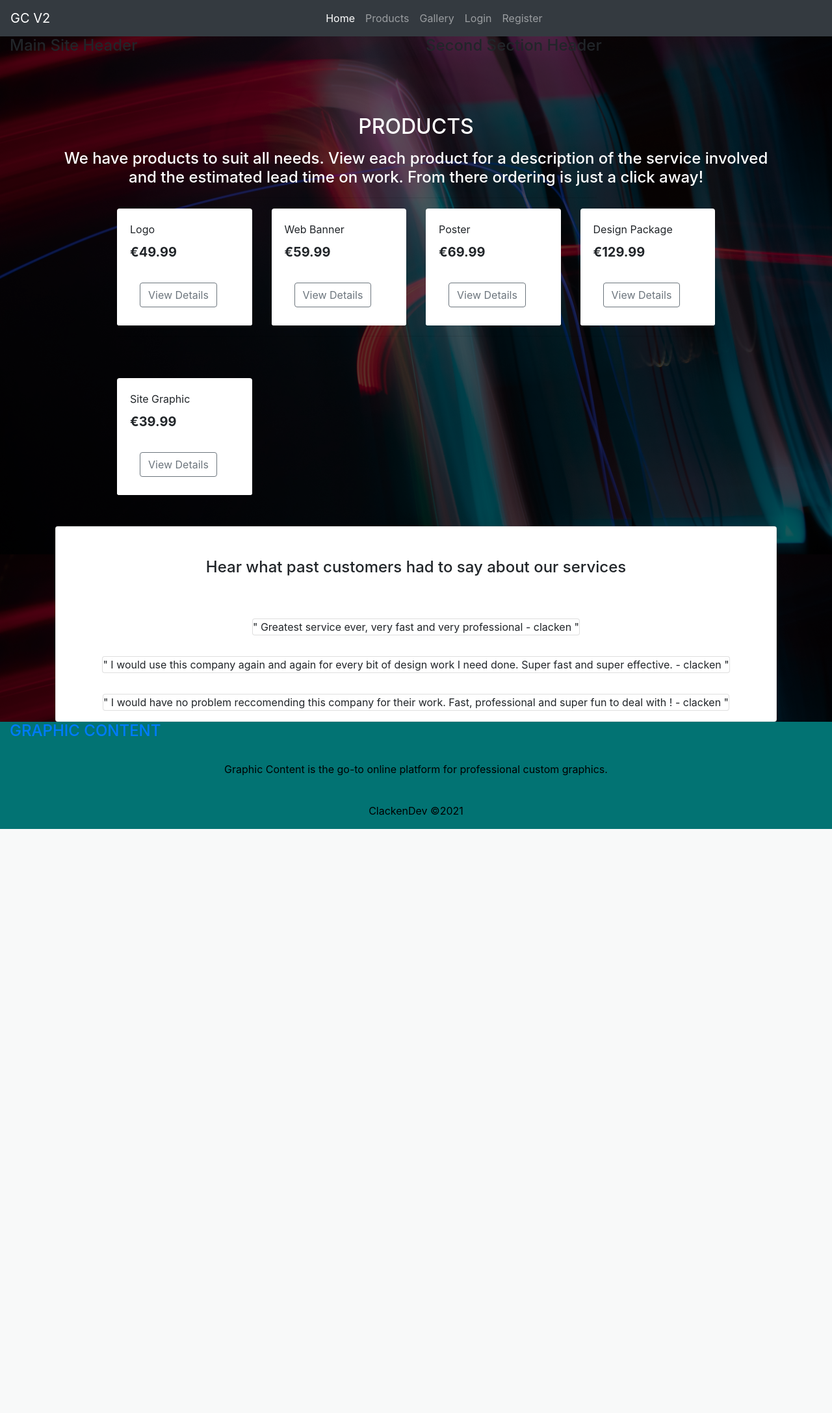
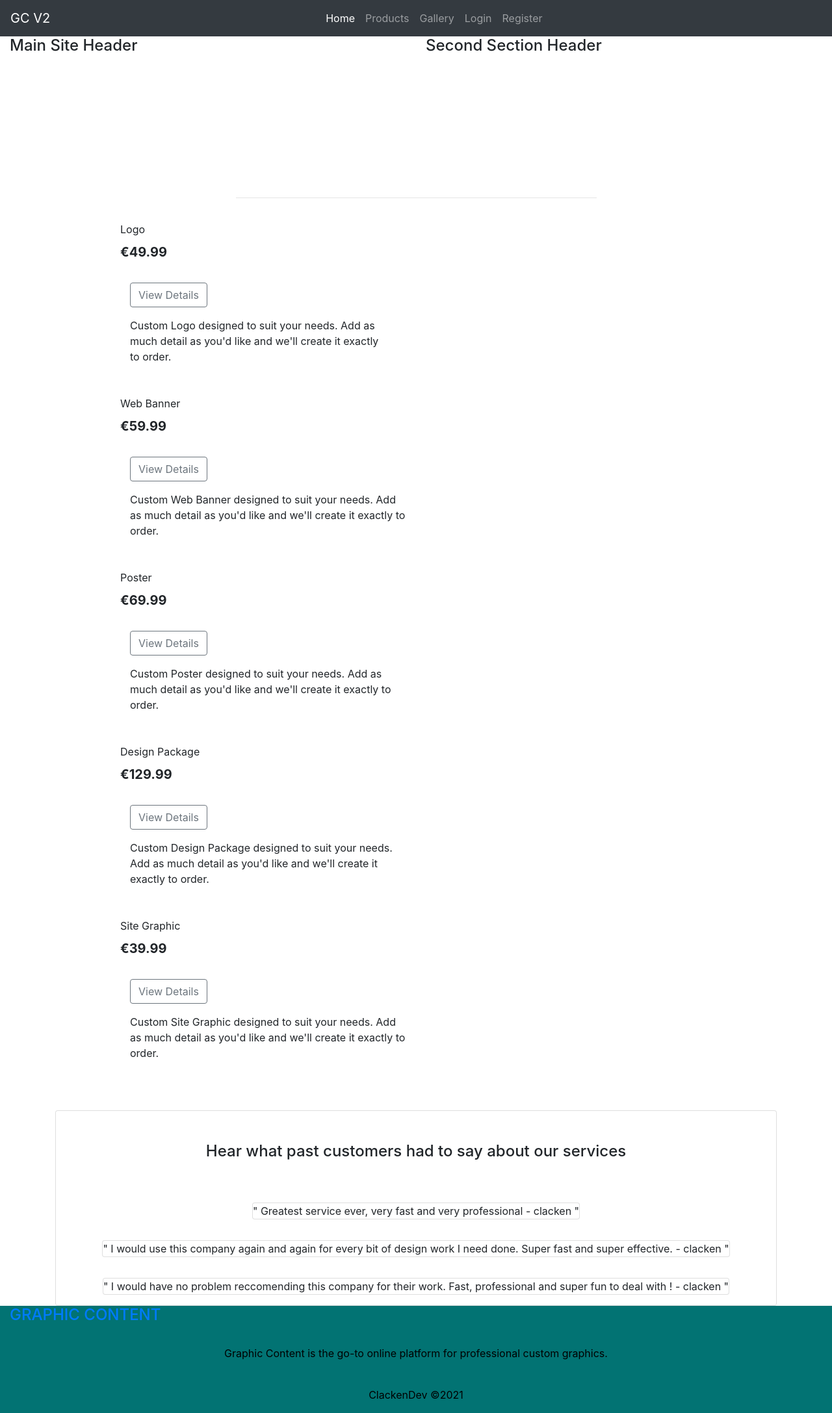
Before and after one commit to Code-Institute-Submissions/clacken-dev-ms4_JanResub, a Django app: page /products/ in a window 1280 px wide. Shown: the whole page at 65% size. Before the commit the page ends 1276 px from the top, so only its background shows below. Run offline with Django 3.2, Linux system fonts and the light colour scheme; data comes from the database, SQL or seed files in the repository; some libraries are stand-ins or nearby versions.

Commit message:
Update layout and styling of pruducts page

```diff
--- a/products/templates/products/products.html
+++ b/products/templates/products/products.html
@@ -12,9 +12,11 @@
 
 {% block content %}
 <div class="overlay"></div>
+<!--
 <div class="page-background">
     <div id="page-background-overlay"></div>
 </div>
+-->
 <div class="container page-body">
     <div class="row h-100">
         <div class="col text-center mt-3">
@@ -31,7 +33,8 @@
             <div class="row mt-1 mb-2"></div>
             <div class="row">
                 {% for product in products %}
-                <div class="col-sm-6 col-md-6 col-lg-4 col-xl-3">
+                <div class="container">
+                    <div class="row">
                         <div class="card h-100 border-0">
                             <div class="card-body pb-0">
                                 <p class="mb-0">{{ product.service_type }}</p>
@@ -44,13 +47,21 @@
                                 </div>
                                 <div class="row mx-auto mb-3 mt-3">
                                     <div class="col mx-auto">
-                                    <a class="btn btn-outline-secondary" href="{% url 'product_detail' product.id %}"
-                                        role="button">View Details</a>
+                                        <a class="btn btn-outline-secondary"
+                                            href="{% url 'product_detail' product.id %}" role="button">View Details</a>
+                                    </div>
+                                </div>
+                                <div class="col-md-6">
+                                    <p>Custom {{ product.service_type }} designed to suit your needs. Add as much detail as you'd like and we'll create it
+                                        exactly to order.
+                                    </p>
                                 </div>
                             </div>
                         </div>
                     </div>
                 </div>
+
+                <!--
                 {% if forloop.counter|divisibleby:1 %}
                 <div class="col-12 d-sm-none mb-5">
                     <hr>
@@ -71,7 +82,9 @@
                     <hr>
                 </div>
                 {% endif %}
+                -->
                 {% endfor %}
+
             </div>
         </div>
     </div>
```
Lines whose indentation alone changed are shown as unchanged.
